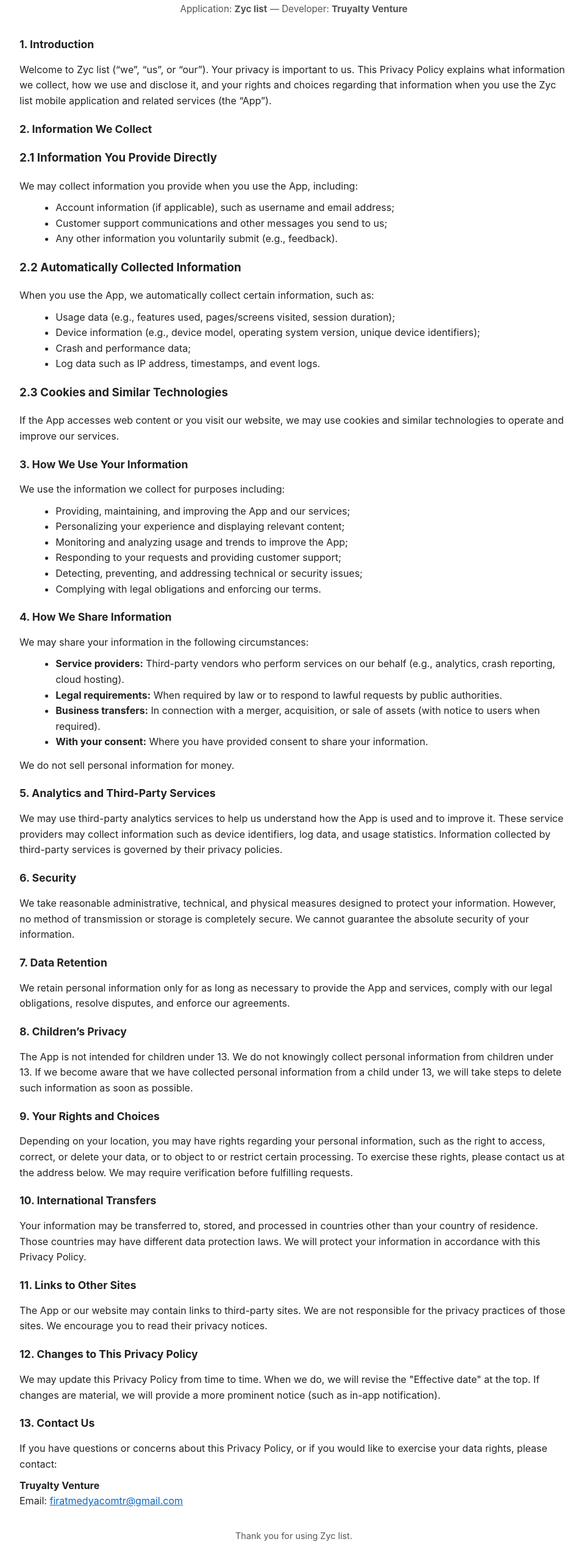
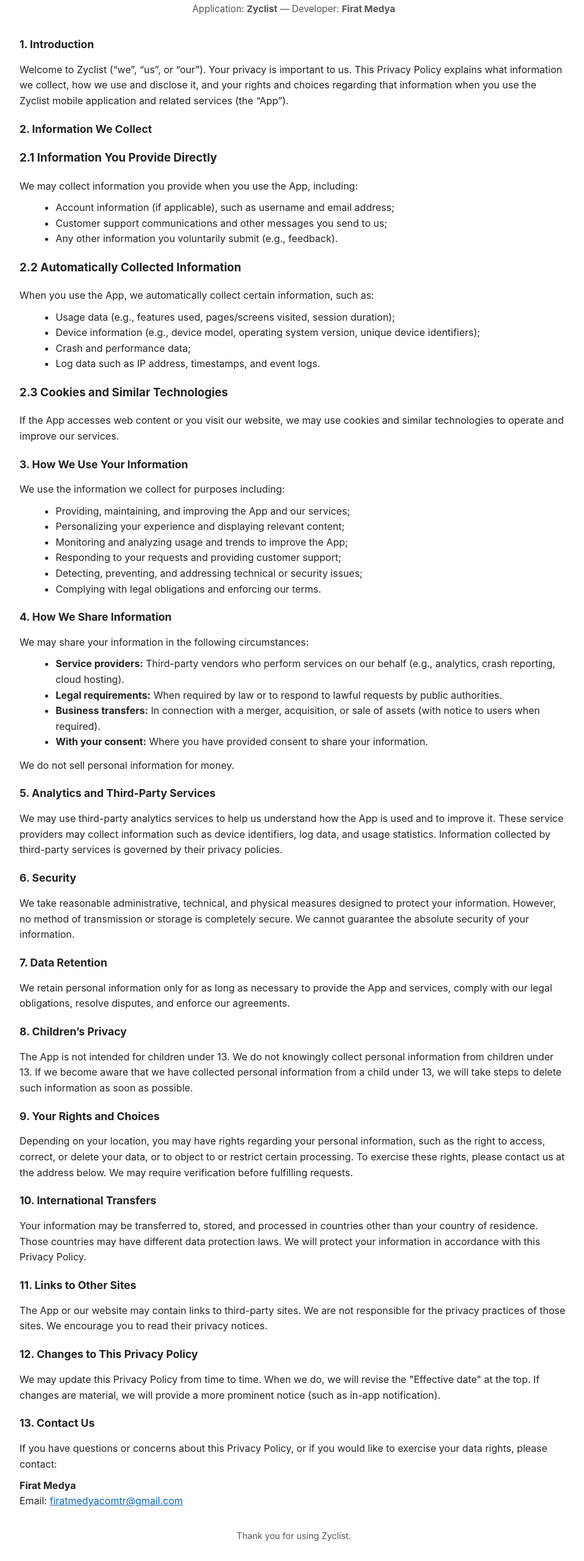
Before and after one commit to zxjota/Zycrian-PRO-WEB, a plain HTML site: page index.html in a window 1280 px wide. Shown: the part 115-2675 px from the top of the page at 61% size, without its empty margins (158-1116 px from the left). Drawn offline with Linux system fonts and the light colour scheme.

Commit message:
Update index.html

```diff
--- a/index.html
+++ b/index.html
@@ -3,7 +3,7 @@
 <head>
   <meta charset="utf-8" />
   <meta name="viewport" content="width=device-width,initial-scale=1" />
-  <title>Privacy Policy — Zyc list</title>
+  <title>Privacy Policy — Zyclist</title>
   <style>
     body {font-family: -apple-system, BlinkMacSystemFont, "Segoe UI", Roboto, "Helvetica Neue", Arial; line-height:1.6; color:#222; padding:20px; max-width:900px; margin:auto;}
     header {text-align:center; margin-bottom:2rem;}
@@ -20,13 +20,13 @@
   <header>
     <h1>Privacy Policy</h1>
     <p class="note">Effective date: August 20, 2025</p>
-    <p class="note">Application: <strong>Zyc list</strong> — Developer: <strong>Truyalty Venture</strong></p>
+    <p class="note">Application: <strong>Zyclist</strong> — Developer: <strong>Firat Medya</strong></p>
   </header>
 
   <section>
     <h2>1. Introduction</h2>
     <p>
-      Welcome to Zyc list (“we”, “us”, or “our”). Your privacy is important to us. This Privacy Policy explains what information we collect, how we use and disclose it, and your rights and choices regarding that information when you use the Zyc list mobile application and related services (the “App”).
+      Welcome to Zyclist (“we”, “us”, or “our”). Your privacy is important to us. This Privacy Policy explains what information we collect, how we use and disclose it, and your rights and choices regarding that information when you use the Zyclist mobile application and related services (the “App”).
     </p>
   </section>
 
@@ -121,13 +121,13 @@
   <section>
     <h2>13. Contact Us</h2>
     <p>If you have questions or concerns about this Privacy Policy, or if you would like to exercise your data rights, please contact:</p>
-    <p><strong>Truyalty Venture</strong><br />
+    <p><strong>Firat Medya</strong><br />
       Email: <a href="mailto:firatmedyacomtr@gmail.com">firatmedyacomtr@gmail.com</a>
     </p>
   </section>
 
   <footer>
-    <p>Thank you for using Zyc list.</p>
+    <p>Thank you for using Zyclist.</p>
   </footer>
 </body>
 </html>
```
